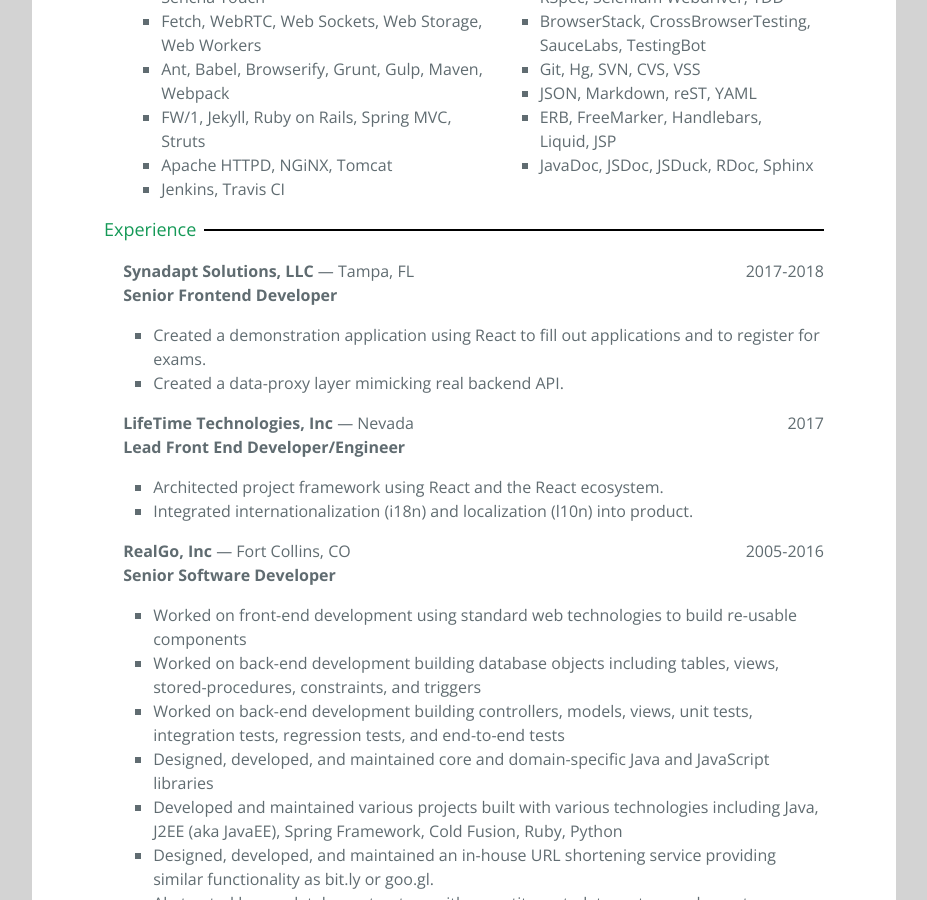
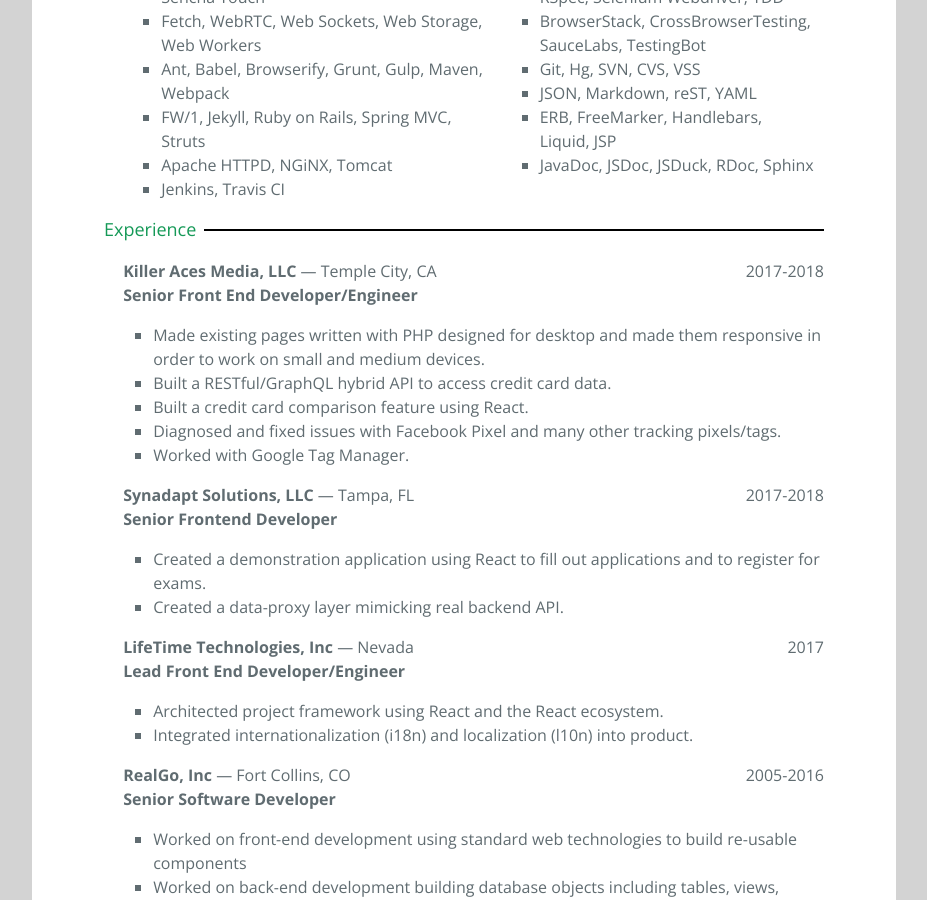
Before and after one commit to dhurlburtusa/dhurlburtusa.github.io, a Jekyll site: the page built from resume/index.html, in a window 1280 px wide and 900 px high, scrolled down 1235 px. Shown: the whole window, without its empty margins (176-1103 px from the left). Built offline with Jekyll 4.4.1, drawn with Linux system fonts in a browser that asks for light colours.

Commit message:
Add Experience with Killer Aces Media

```diff
--- a/resume/index.html
+++ b/resume/index.html
@@ -176,6 +176,30 @@
       </div>
       <div class="Resume-expe">
         <h2>Experience</h2>
+        <div class="Resume-expe-killer-aces-media">
+          <p>
+            <span class="CompanyName">Killer Aces Media, LLC</span> &mdash; Temple City, CA <span class="Dates">2017-2018</span><br>
+            <span class="JobTitle">Senior Front End Developer/Engineer</span>
+          </p>
+          <ul>
+            <li>
+              Made existing pages written with PHP designed for desktop and made them
+              responsive in order to work on small and medium devices.
+            </li>
+            <li>
+              Built a RESTful/GraphQL hybrid API to access credit card data.
+            </li>
+            <li>
+              Built a credit card comparison feature using React.
+            </li>
+            <li>
+              Diagnosed and fixed issues with Facebook Pixel and many other tracking pixels/tags.
+            </li>
+            <li>
+              Worked with Google Tag Manager.
+            </li>
+          </ul>
+        </div>
         <div class="Resume-expe-synadapt">
           <p>
             <span class="CompanyName">Synadapt Solutions, LLC</span> &mdash; Tampa, FL <span class="Dates">2017-2018</span><br>
```
